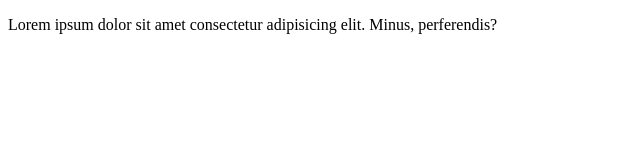
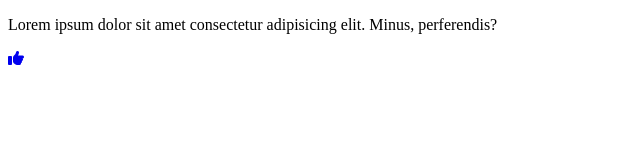
Before and after one commit to paolo9688/corsofullstack, a plain HTML site: page index.html in a window 1280 px wide. Shown: the full height of the page, 0-640 px from the left. Drawn offline with Linux system fonts and the light colour scheme.

Commit message:
AGGIUNTA ICONA CLICCABILE
CAMBIATA CLASSE CONTAINER CON HERO

```diff
--- a/index.html
+++ b/index.html
@@ -8,8 +8,9 @@
     <title>PRIMO PROGETTO GIT</title>
 </head>
 <body>
-    <div class="container">
+    <div class="hero">
         <p>Lorem ipsum dolor sit amet consectetur adipisicing elit. Minus, perferendis?</p>
+        <a href="#"><i class="fa-solid fa-thumbs-up"></i></a>
     </div>
 </body>
 </html>
```
